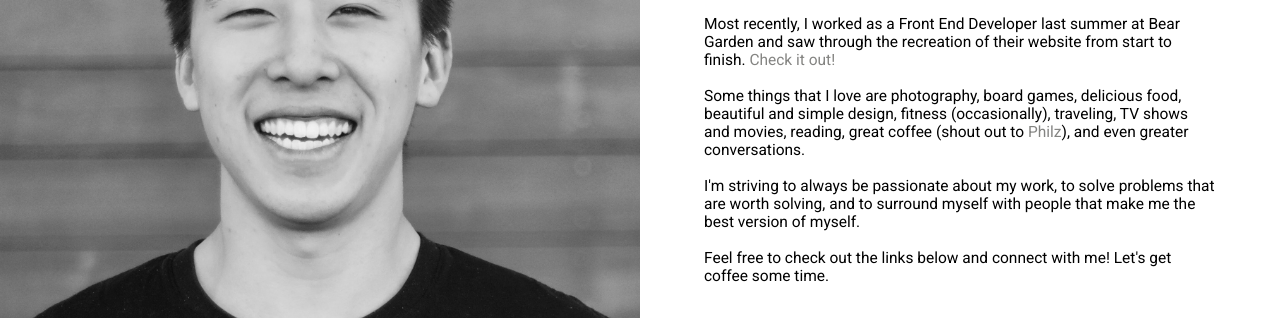
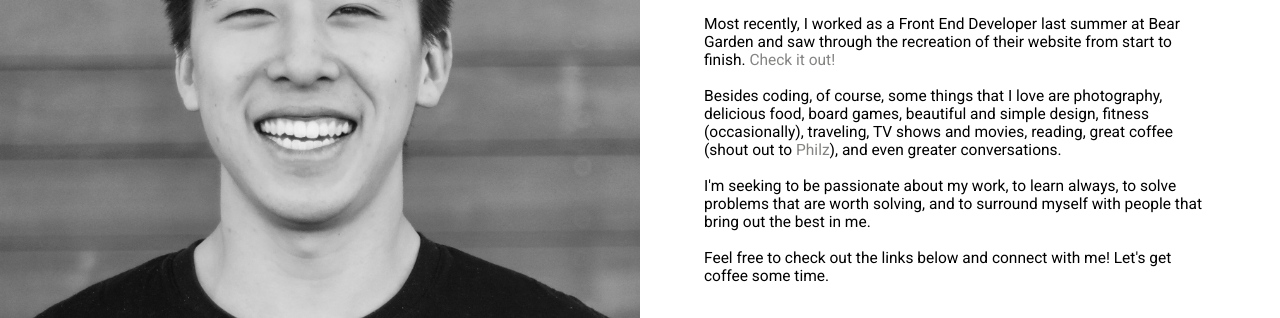
Before and after one commit to timmykuo/mywebsite, a plain HTML site: page index.html in a window 1280 px wide. Shown: the part 275-593 px from the top of the page. Drawn offline with Linux system fonts and the light colour scheme; a script that the page names is missing.

Commit message:
update about me text

```diff
--- a/index.html
+++ b/index.html
@@ -14,10 +14,11 @@
 <!-- nav bar  timeline or text decoration line through
 <div class="navbar">
 	<ul class="nav" id="responsiveNav">
+		<li> Home </li>
 		<li> About </li>
 		<li> Timeline/Portfolio </li>
-		<li> Hobbies </li>
-		<li> Contact </li> ?
+		<li> Photography/Hobbies/Interests </li>
+		<li> Contact/Links </li> ?
 	</ul>
 </div>
 -->
@@ -41,9 +42,9 @@
 
 			<p> Most recently, I worked as a Front End Developer last summer at Bear Garden and saw through the recreation of their website from start to finish.  <a href="http://beargarden4kids.com/" target="_blank"> Check it out! </a> </p> </br>
 
-			<p> Some things that I love are photography, board games, delicious food, beautiful and simple design, fitness (occasionally), traveling, TV shows and movies, reading, great coffee (shout out to <a href="http://www.philzcoffee.com/" target="_blank"> Philz</a>), and even greater conversations. </p> </br>
+			<p> Besides coding, of course, some things that I love are photography, delicious food, board games, beautiful and simple design, fitness (occasionally), traveling, TV shows and movies, reading, great coffee (shout out to <a href="http://www.philzcoffee.com/" target="_blank">Philz</a>), and even greater conversations. </p> </br>
 
-			<p> I'm striving to always be passionate about my work, to solve problems that are worth solving, and to surround myself with people that make me the best version of myself. </p> </br>
+			<p> I'm seeking to be passionate about my work, to learn always, to solve problems that are worth solving, and to surround myself with people that bring out the best in me. </p> </br>
 
 			<p> Feel free to check out the links below and connect with me! Let's get coffee some time. </p> </br> </br>
 		</div>
@@ -57,6 +58,8 @@
 			<a href="https://www.behance.net/timykuo2112" id="bh" target="_blank"> <img src="assets/images/BH_icon.png"/></a>
 
 			<a href="assets/resume.pdf" id ="rs" target="_blank"> <img src="assets/images/RS_icon.png"></a> <!-- paragraph icon created by Mark Guler from Noun Project -->
+
+			<!-- <a href="mailto:timykuo@gmail.com" id="em" target="_blank"> <img src="assets/images/EM_icon.svg"></a> -->
 		</div>
 	</div>
 </div>
```
